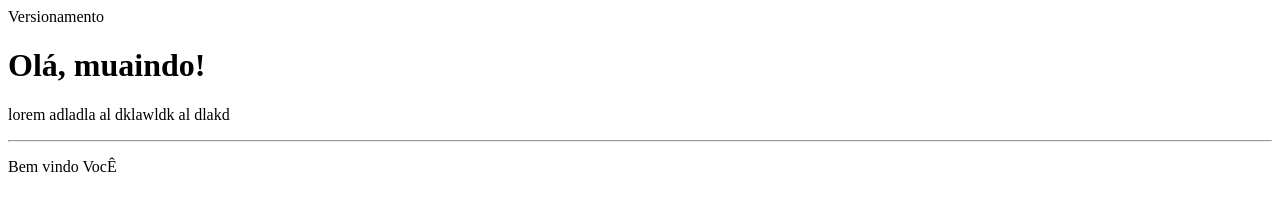
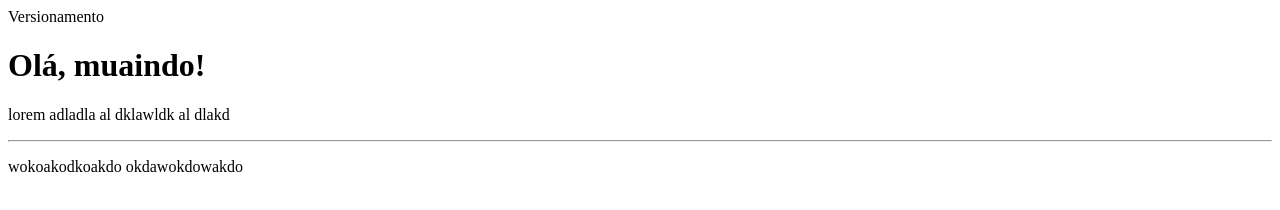
Before and after one commit to DaviPinheiro-Ricco/Ola-Mundo, a plain HTML site: page Index.html in a window 1280 px wide. Drawn offline with Linux system fonts and the light colour scheme.

Commit message:
Revert "Corrigi segundo parágrafo"
This reverts commit 518e9359c50f145ea90f80aed6e6a300003f4061.

```diff
--- a/Index.html
+++ b/Index.html
@@ -9,7 +9,7 @@
     <h1>Olá, muaindo!</h1>
     <p>lorem adladla al dklawldk al dlakd</p>
     <hr>
-    <p>Bem vindo VocÊ</p>
+    <p>wokoakodkoakdo okdawokdowakdo</p>
 <body>
 
 </body>
```
